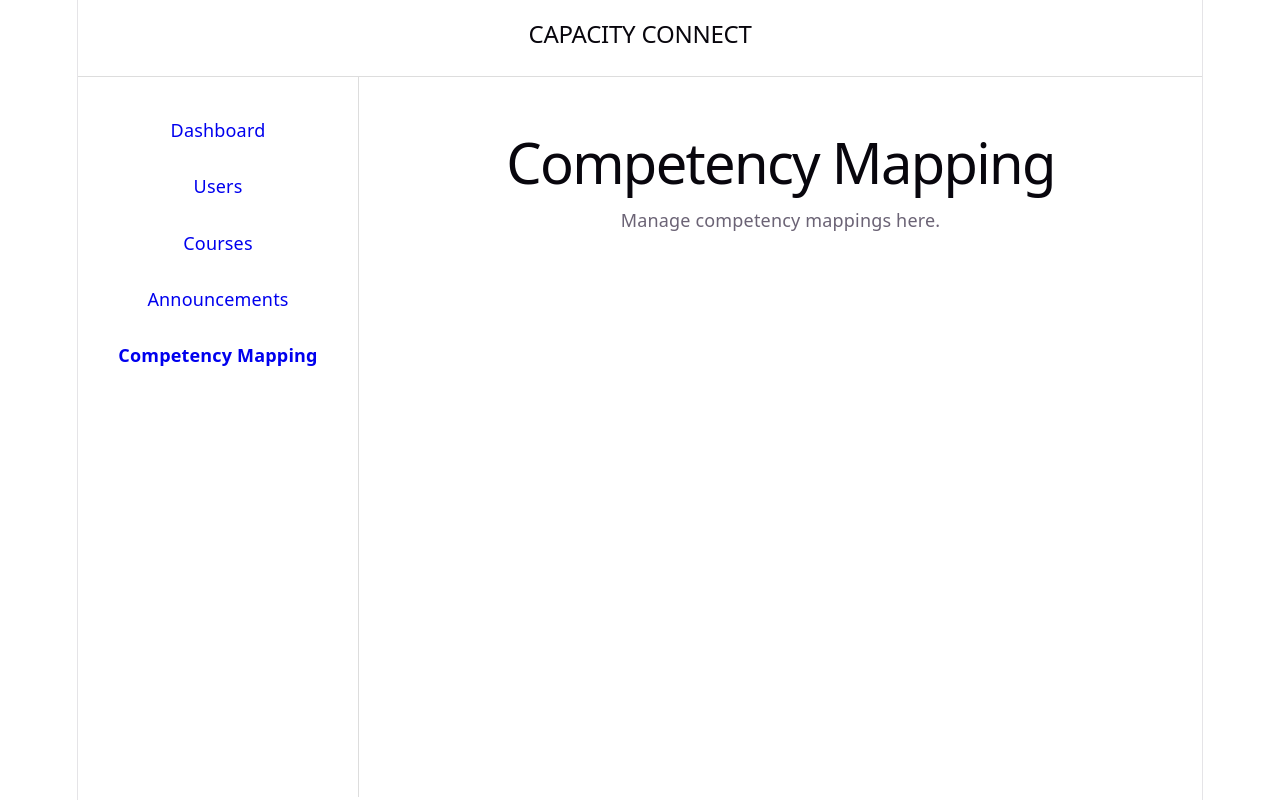
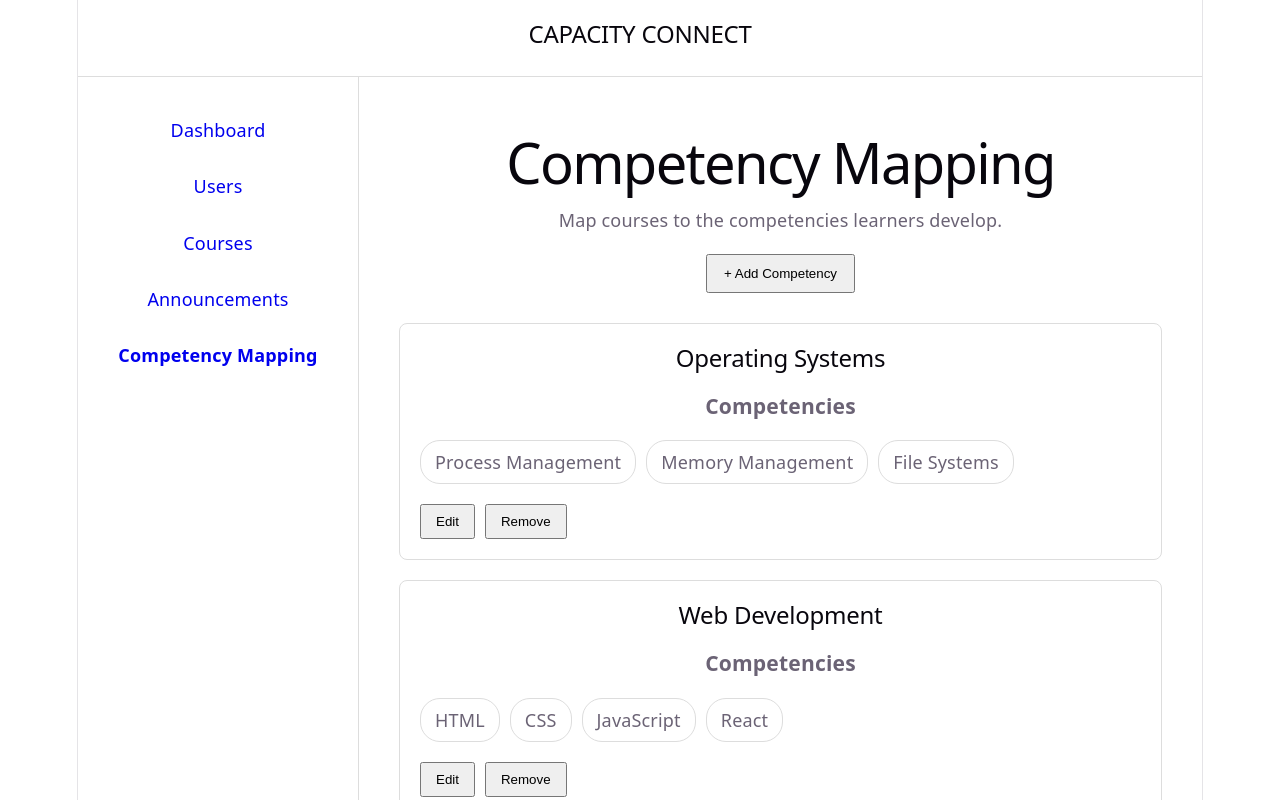
Before and after one commit to Pushkar404/capacity-connect, a React app in the folder frontend/: page /admin/competency-mapping in a window 1280 px wide. Shown: the top 800 px of the page. Built offline with nearby package versions, Linux system fonts and the light colour scheme; the HTML template or start-up script is replaced by a standard one.

Commit message:
created competency mapping structure

```diff
--- /dev/null
+++ b/frontend/src/css/CompetencyMapping.css
@@ -0,0 +1,44 @@
+.add-competency-button {
+  margin: 20px 0 30px;
+  padding: 10px 16px;
+  cursor: pointer;
+}
+
+.competency-list {
+  display: grid;
+  gap: 20px;
+}
+
+.competency-card {
+  border: 1px solid #ddd;
+  border-radius: 8px;
+  padding: 20px;
+}
+
+.competency-card h2 {
+  margin-top: 0;
+}
+
+.competency-tags {
+  display: flex;
+  flex-wrap: wrap;
+  gap: 10px;
+  margin-top: 15px;
+}
+
+.competency-tags span {
+  border: 1px solid #ddd;
+  border-radius: 20px;
+  padding: 8px 14px;
+}
+
+.competency-actions {
+  display: flex;
+  gap: 10px;
+  margin-top: 20px;
+}
+
+.competency-actions button {
+  padding: 8px 14px;
+  cursor: pointer;
+}
--- a/frontend/src/data/courses.js
+++ b/frontend/src/data/courses.js
@@ -286,3 +286,25 @@ export const adminAnnouncements = [
     status: "Draft",
   },
 ];
+export const competencyMappings = [
+  {
+    id: 1,
+    course: "Operating Systems",
+    competencies: ["Process Management", "Memory Management", "File Systems"],
+  },
+  {
+    id: 2,
+    course: "Web Development",
+    competencies: ["HTML", "CSS", "JavaScript", "React"],
+  },
+  {
+    id: 3,
+    course: "Database Management",
+    competencies: ["SQL", "Database Design", "Data Modeling"],
+  },
+  {
+    id: 4,
+    course: "Leadership Skills",
+    competencies: ["Communication", "Team Management", "Decision Making"],
+  },
+];
--- a/frontend/src/pages/admin/CompetencyMapping.jsx
+++ b/frontend/src/pages/admin/CompetencyMapping.jsx
@@ -1,8 +1,40 @@
+import { competencyMappings } from "../../data/courses";
+
+import PageHeader from "../../components/PageHeader";
+
+import "../../css/CompetencyMapping.css";
+
 function CompetencyMapping() {
   return (
-    <div>
-      <h1>Competency Mapping</h1>
-      <p>Manage competency mappings here.</p>
+    <div className="competency-mapping">
+      <PageHeader
+        title="Competency Mapping"
+        description="Map courses to the competencies learners develop."
+      />
+
+      <button className="add-competency-button">+ Add Competency</button>
+
+      <div className="competency-list">
+        {competencyMappings.map((mapping) => (
+          <div className="competency-card" key={mapping.id}>
+            <h2>{mapping.course}</h2>
+
+            <h3>Competencies</h3>
+
+            <div className="competency-tags">
+              {mapping.competencies.map((competency) => (
+                <span key={competency}>{competency}</span>
+              ))}
+            </div>
+
+            <div className="competency-actions">
+              <button>Edit</button>
+
+              <button>Remove</button>
+            </div>
+          </div>
+        ))}
+      </div>
     </div>
   );
 }
```
